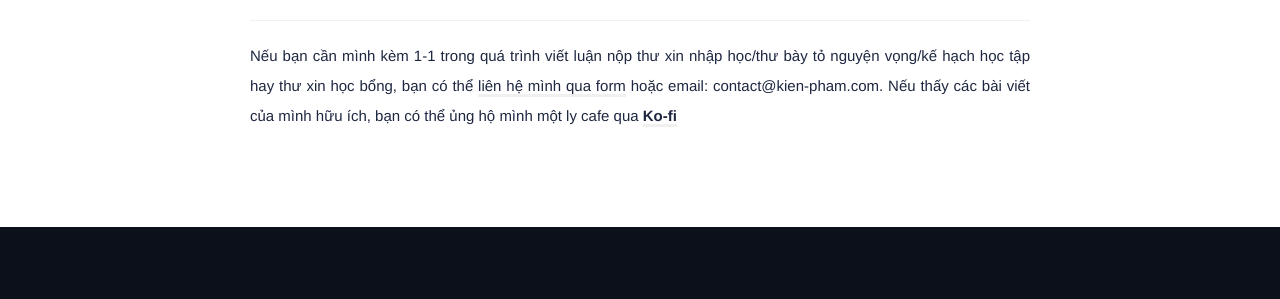
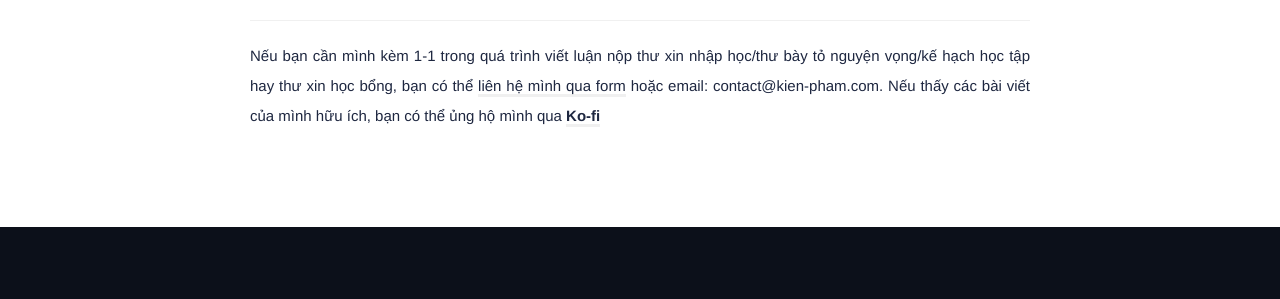
Before and after one commit to ray-ers/ray-ers.github.io, a Jekyll site: the page built from _pages/service.md, in a window 1280 px wide. Shown: the part 827-1126 px from the top of the page. Built offline with Jekyll 4.4.1, drawn with Linux system fonts in a browser that asks for light colours; nearby versions of some CDN libraries.

Commit message:
Update service.md

```diff
--- a/_pages/service.md
+++ b/_pages/service.md
@@ -11,4 +11,4 @@ image:
 <hr class="paragraph-divider">
 <p>Trong nhiều năm vừa qua, mình đã hỗ trợ 6 bạn nhận học bổng toàn phần chính phủ, và nhiều bạn khác nhận được thư mời nhập học kèm học bổng cho chương trình thạc sĩ và tiến sĩ. Mặc dù con số này khá khiêm tốn, nhưng tỷ lệ thành công đạt trên dưới 80% do số lượng hồ sợ mình nhận hỗ trợ rất ít. Một phần do mình có công việc riêng không chủ động quảng cáo blog cá nhân, phần còn lại do mình khá cẩn trọng trong việc góp ý cũng như thường bỏ nhiều thời gian theo sát quá trình các bạn viết luận và hộp hồ sơ.</p>
 <hr class="paragraph-divider">
-<p>Nếu bạn cần mình kèm 1-1 trong quá trình viết luận nộp thư xin nhập học/thư bày tỏ nguyện vọng/kế hạch học tập hay thư xin học bổng, bạn có thể <a href="https://kien-pham.com/contact">liên hệ mình qua form</a> hoặc email: contact@kien-pham.com. Nếu thấy các bài viết của mình hữu ích, bạn có thể ủng hộ mình một ly cafe qua <a href="https://ko-fi.com/kienphamtrung"><b>Ko-fi</b></a></p>
+<p>Nếu bạn cần mình kèm 1-1 trong quá trình viết luận nộp thư xin nhập học/thư bày tỏ nguyện vọng/kế hạch học tập hay thư xin học bổng, bạn có thể <a href="https://kien-pham.com/contact">liên hệ mình qua form</a> hoặc email: contact@kien-pham.com. Nếu thấy các bài viết của mình hữu ích, bạn có thể ủng hộ mình qua <a href="https://ko-fi.com/kienphamtrung"><b>Ko-fi</b></a></p>
```
